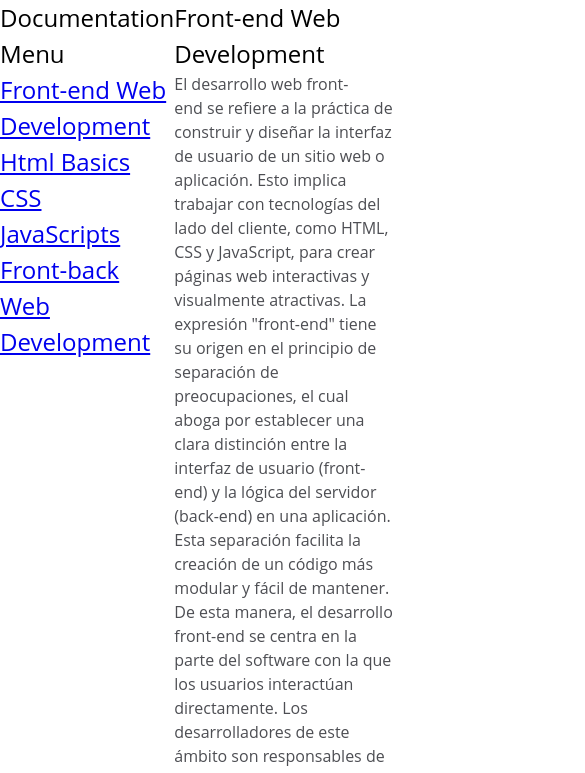
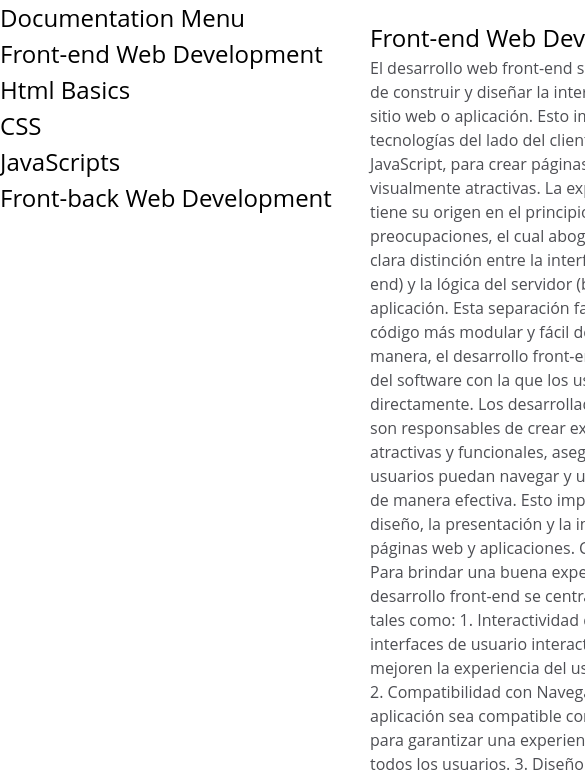
Before and after one commit to Jorgecas71/FAQ---Html-Css, a plain HTML site: page index.html in a window 390 px wide. Shown: the top 773 px of the page, 585 px wide, since content can reach past the window. Drawn offline with Linux system fonts and the light colour scheme.

Commit message:
added style css

```diff
--- a/css/header.css
+++ b/css/header.css
@@ -3,3 +3,8 @@ header {
     font-size: 1.5em;
     font-weight: thin;
  }
+
+ nav header {
+    text-align: center;
+    border: 1px solid black;
+ }
--- a/css/style.css
+++ b/css/style.css
@@ -10,4 +10,46 @@ body {
         background-color: white;
         margin: 0;
         padding: 0;
-          }
+     }
+
+     #navbar {
+      height: 100vh;
+      width: 25%;
+      display: flex;
+      flex-direction: column;
+      justify-content: flex-start;
+      position: fixed;
+
+  }
+
+   #main-doc {
+     width: 70%;
+     height: 100vh;
+     margin: 20px;
+     margin-left: 370px;
+
+  }
+
+  @media (max-width: 600px) {
+     body {
+       flex-direction: column;
+     }
+     #main-doc {
+      width: 100%;
+     }
+     #navbar {
+      width: 100%;
+      margin-bottom: 40px;
+
+     }
+   }
+
+
+  .nav-link  {
+     text-decoration: none;
+     font-family: 'open sans';
+     color: black;
+     line-height: 1.5;
+     text-align: center;
+
+  }
```
